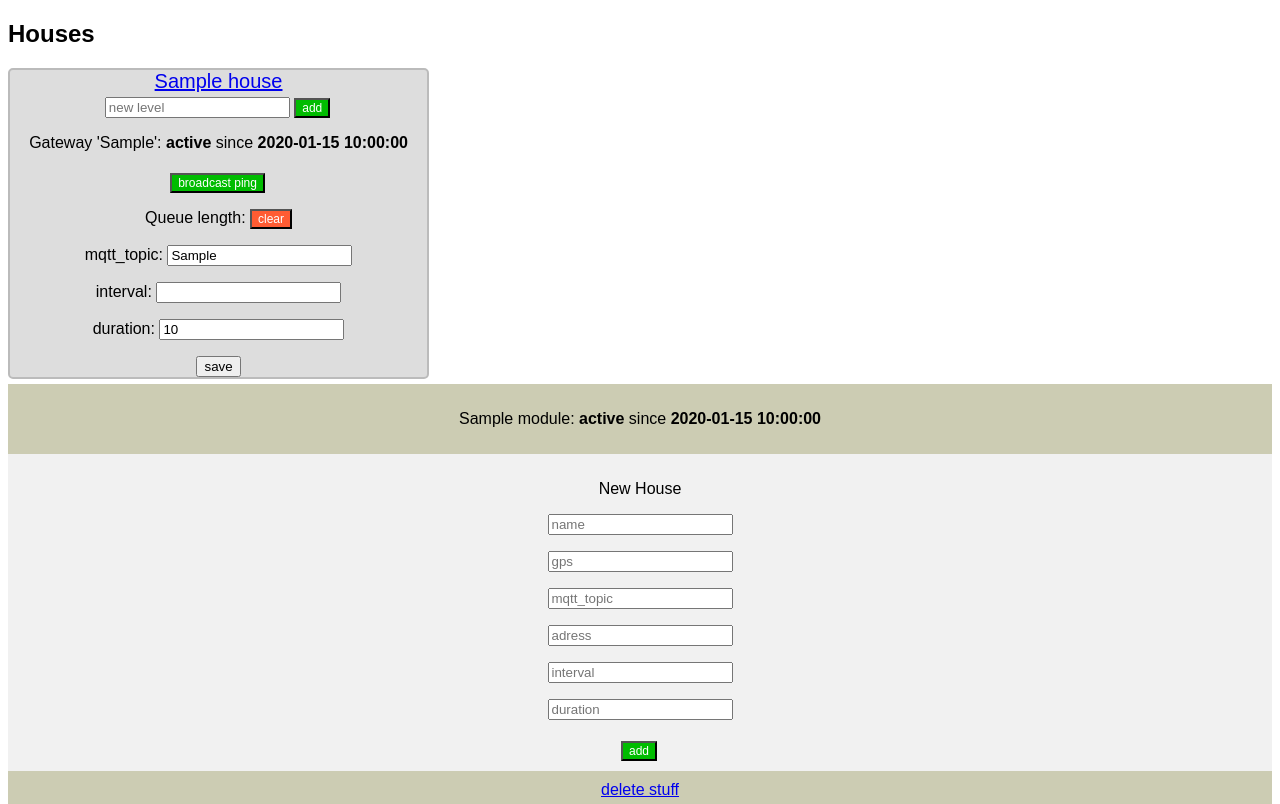
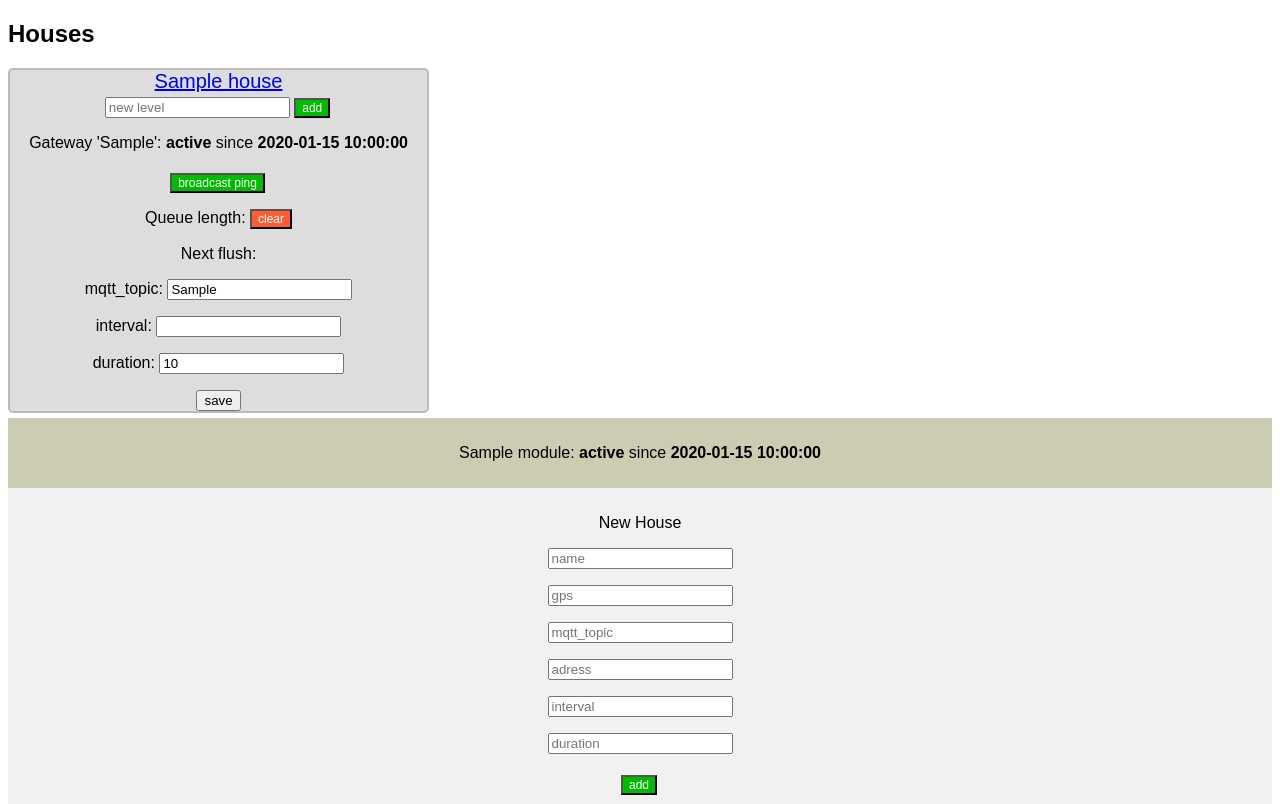
Before and after one commit to paul0x1C/wasserschaden, a Flask app: template web/templates/overview.html in a window 1280 px wide. Shown: the top 804 px of the page. Run offline with Flask 2, Linux system fonts and the light colour scheme; the template is opened without the code that fills it: most values are stand-ins (such as "Sample title", 1, 10 or a date in 2020).

Commit message:
added next flush info to website

```diff
--- a/web/main.py
+++ b/web/main.py
@@ -142,6 +142,10 @@
         result['html'].append(("Hst" + str(house.id), house.gateway_state))
         result['html'].append(("Hsi" + str(house.id), house.gateway_updated))
         result['html'].append(("Hqu" + str(house.id), queue_length(house)))
+        if house.interval > 0:
+            result['html'].append(("Hnf" + str(house.id), datetime.timedelta(seconds = house.interval) + house.last_flush))
+        else:
+            result['html'].append(("Hnf" + str(house.id), "None"))
     for module in modules:
         result['html'].append(("Mst" + str(module.id), module.status))
         result['html'].append(("Msi" + str(module.id), module.updated))
--- a/web/templates/overview.html
+++ b/web/templates/overview.html
@@ -57,6 +57,9 @@
                   <input type='submit' value='clear' class='clear'>
                 </form>
               </p>
+              <p>
+                Next flush: <b id='Hnf{{house.id}}'></b>
+              </p>
           </div>
           <div class = "settings">
             <form method='post'>
```
